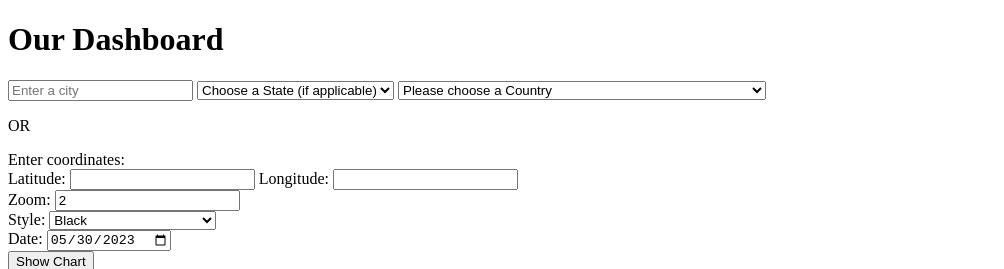
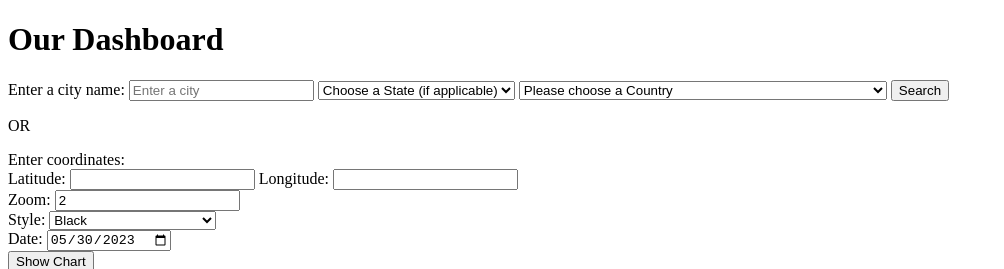
Before and after one commit to tanovese/Project-1, a plain HTML site: page index.html in a window 1280 px wide. Shown: the top 269 px of the page, without its empty margins (0-1004 px from the left). Drawn offline with nearby package versions, Linux system fonts and the light colour scheme.

Commit message:
Add formatting

```diff
--- a/index.html
+++ b/index.html
@@ -16,9 +16,8 @@
     </header>
 
     <main>
-        <div>
-            <div>
         <form action="">
+            <label for="city">Enter a city name: </label>
             <input id="locationCity" type="text" name="city" placeholder="Enter a city">
             <select name="state" id="locationState">
                 <option value="">Choose a State (if applicable)</option>
@@ -331,7 +330,7 @@
                 <option value='ZW'>Zimbabwe</option>
                 <option value='AX'>Åland Islands</option>
             </select>
-                <!-- <button id="searchLocation">Search</button> -->
+            <button id="searchLocation">Search</button>
             <p>OR</p>
             <div>
                 <div>Enter coordinates:</div>
@@ -370,7 +369,7 @@
     crossorigin="anonymous"></script>
 
     <script src="https://cdnjs.cloudflare.com/ajax/libs/moment.js/2.24.0/moment.min.js"></script>
-
+    <!-- <script src="assets/script.js"></script> -->
     <script src="assets/js/script.js"></script>
 </body>
 </html>
```
Lines whose indentation alone changed are shown as unchanged.
